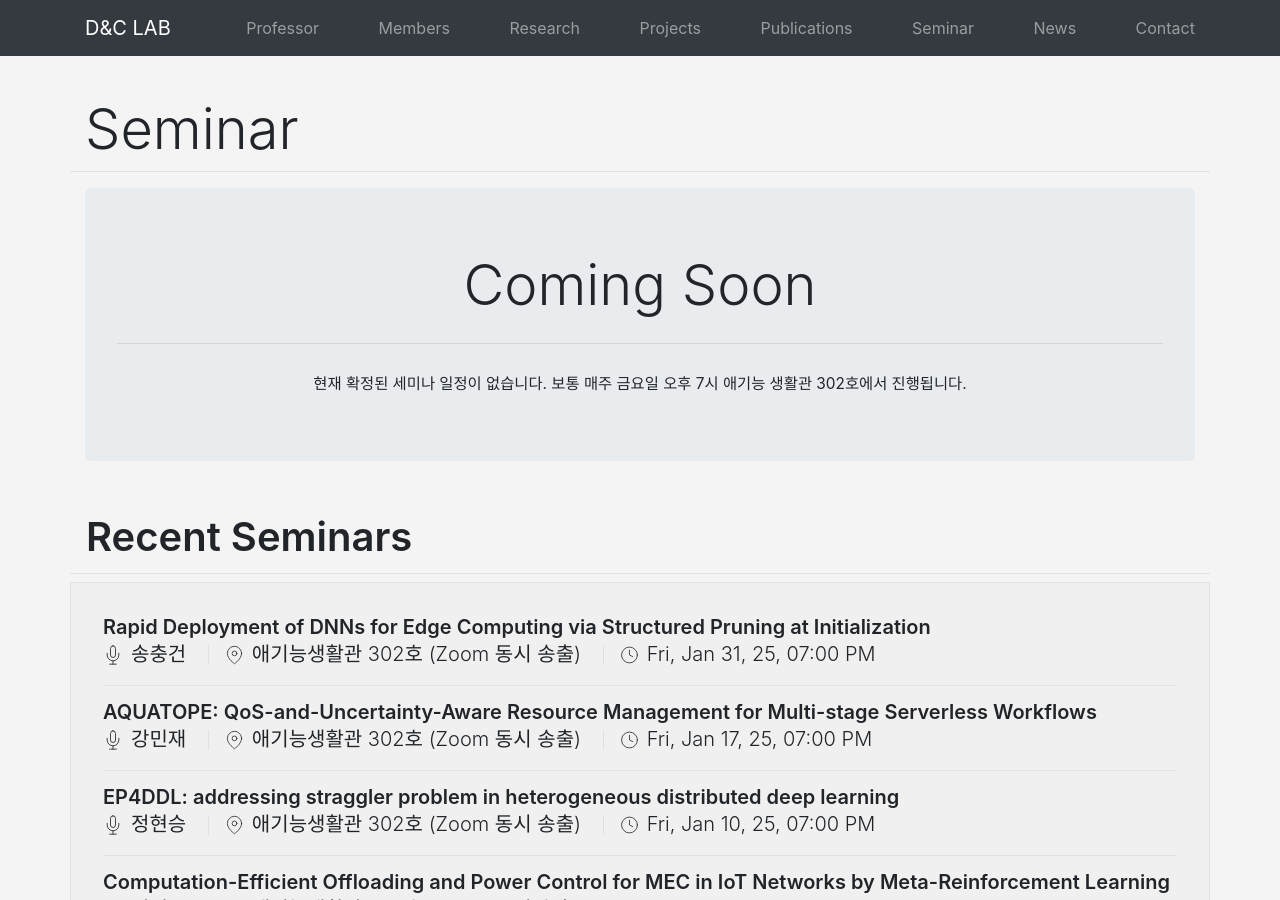
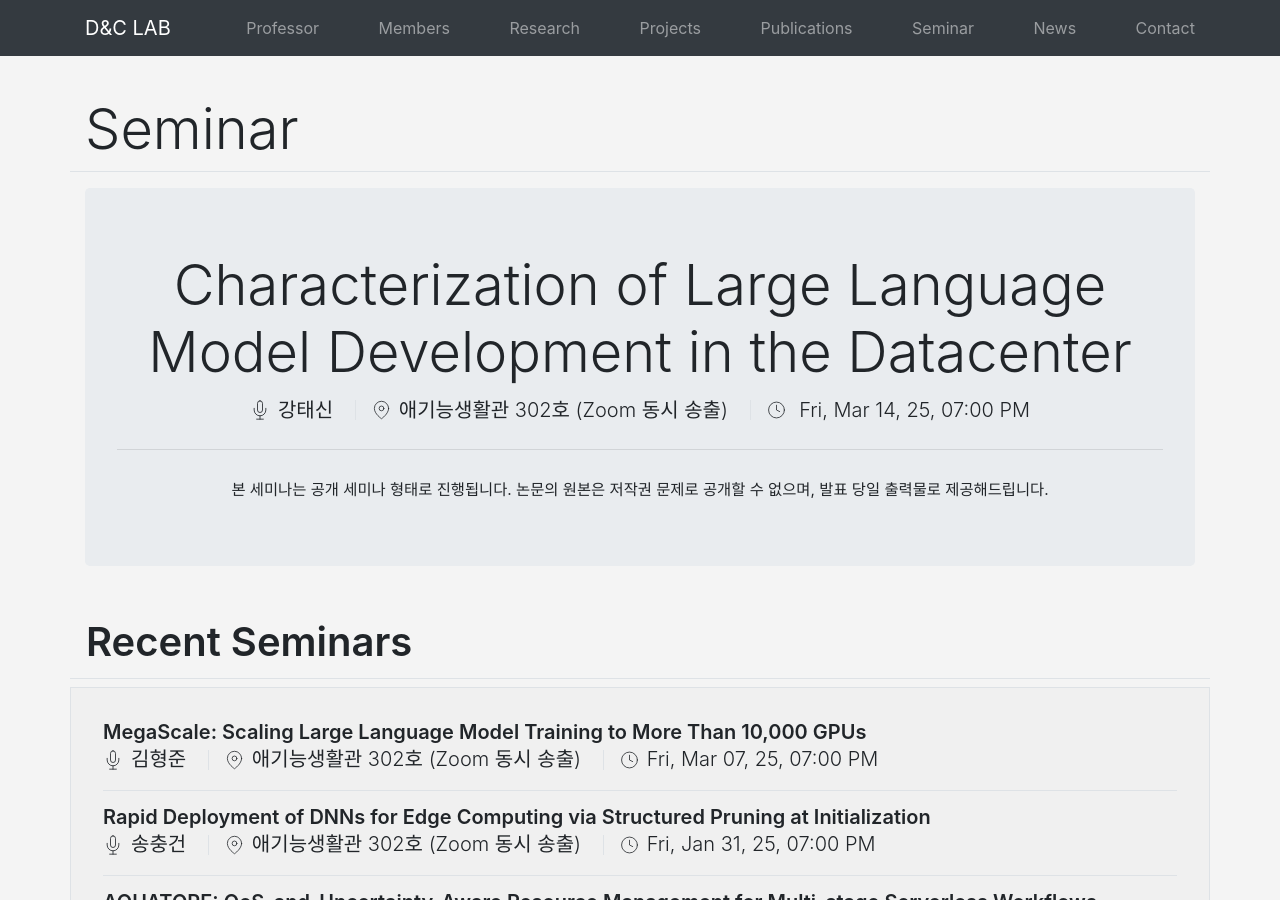
Before and after one commit to KU-Cloud/ku-cloud.github.io, a Jekyll site: the page built from seminar.html, in a window 1280 px wide and 900 px high. Built offline with Jekyll 4.4.1, drawn with Linux system fonts in a browser that asks for light colours; some of the changed text lies outside the part shown.

Commit message:
seminar updated

```diff
--- a/_data/seminars.yaml
+++ b/_data/seminars.yaml
@@ -1079,3 +1079,11 @@
   speacker: 송충건
   date: 2025-01-31T19:00:00.000+0900
   location: 애기능생활관 302호 (Zoom 동시 송출)
+- title: 'MegaScale: Scaling Large Language Model Training to More Than 10,000 GPUs'
+  speacker: 김형준
+  date: 2025-03-07T19:00:00.000+0900
+  location: 애기능생활관 302호 (Zoom 동시 송출)
+- title: 'Characterization of Large Language Model Development in the Datacenter'
+  speacker: 강태신
+  date: 2025-03-14T19:00:00.000+0900
+  location: 애기능생활관 302호 (Zoom 동시 송출)
```
